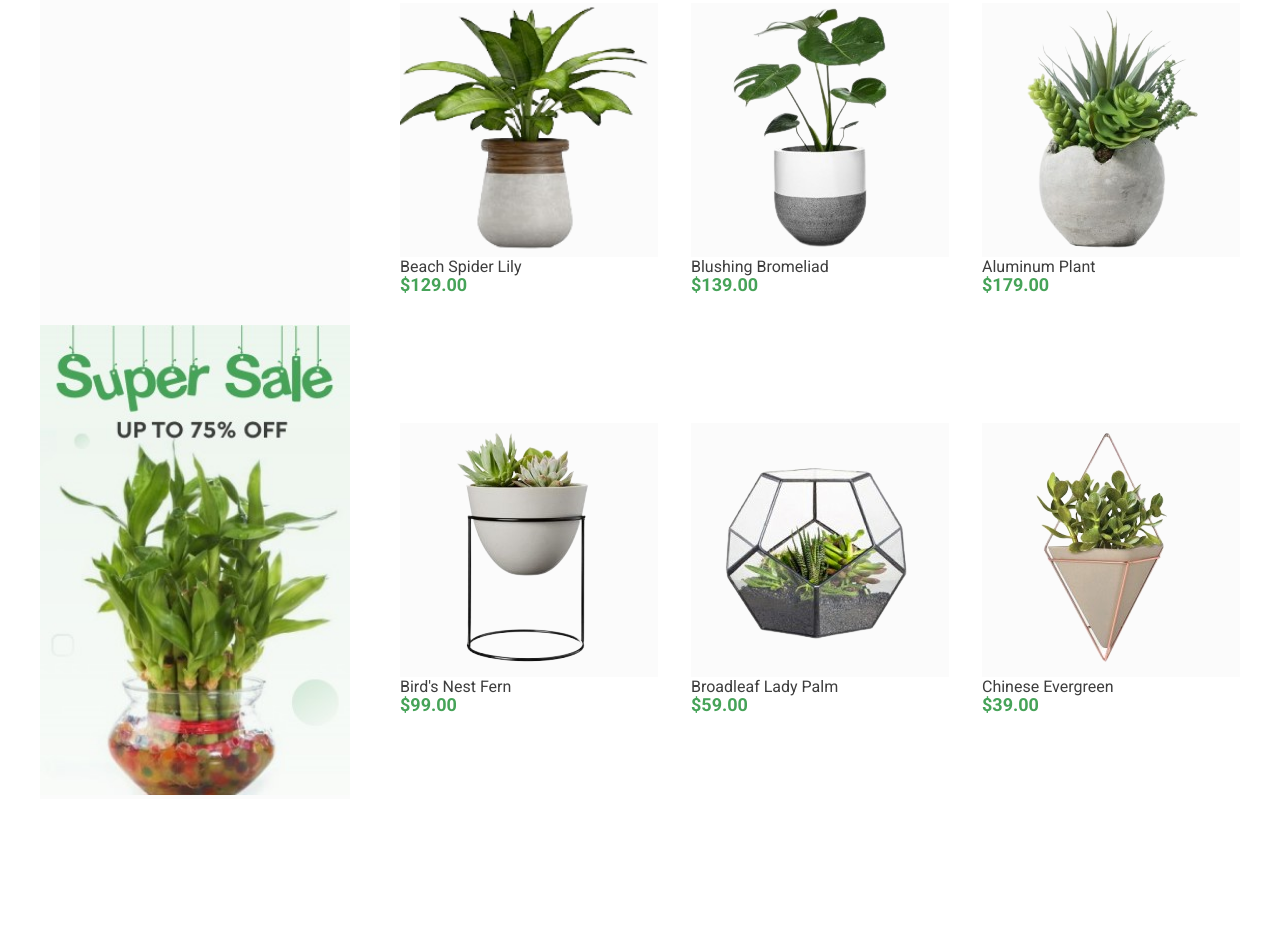
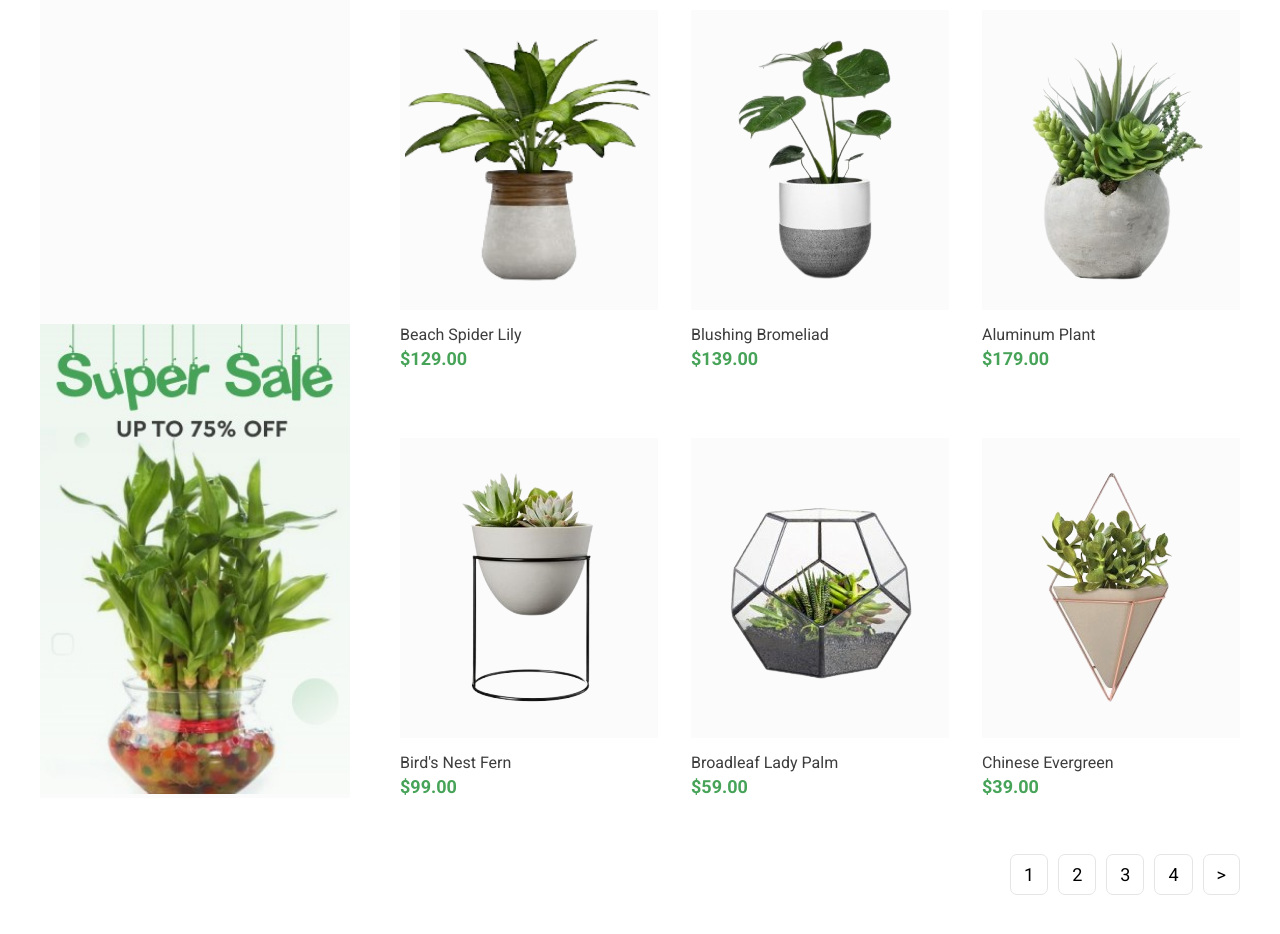
Before and after one commit to alurnana/float, a plain HTML site: page index.html in a window 1280 px wide. Shown: the part 534-1468 px from the top of the page. Before the commit the page ends 1377 px from the top, so only its background shows below. Drawn offline with Linux system fonts and the light colour scheme.

Commit message:
finished page

```diff
--- a/index.html
+++ b/index.html
@@ -55,7 +55,7 @@
                 </div>
                 <div class="card">
                     <div class="card-wrapper">
-                        <img src="./images/Angel_Wing.png" alt="Angel Wing Begonia">
+                        <img src="./images/Angel_Wing.png" alt="Angel_Wing">
                     </div>
                     <div class="card-info">
                         <a href="#">Angel Wing Begonia</a>
@@ -64,7 +64,7 @@
                 </div>
                 <div class="card">
                     <div class="card-wrapper">
-                        <img src="./images/African_Violet.png" alt="African Violet">
+                        <img src="./images/African_Violet.png" alt="African_Violet">
                     </div>
                     <div class="card-info">
                         <a href="#">African Violet</a>
@@ -73,7 +73,7 @@
                 </div>
                 <div class="card">
                     <div class="card-wrapper">
-                        <img src="./images/Beach_Spider_Lily.png" width="250px" height="250px" alt="Beach Spider Lily">
+                        <img src="./images/Beach_Spider_Lily.png" alt="Beach_Spider_Lily">
                     </div>
                     <div class="card-info">
                         <a href="#">Beach Spider Lily</a>
@@ -82,7 +82,7 @@
                 </div>
                 <div class="card">
                     <div class="card-wrapper">
-                        <img src="./images/Blushing_Bromeliad.png" alt="Blushing Bromeliad">
+                        <img src="./images/Blushing_Bromeliad.png" alt="Blushing_Bromeliad">
                     </div>
                     <div class="card-info">
                         <a href="#">Blushing Bromeliad</a>
@@ -91,7 +91,7 @@
                 </div>
                 <div class="card">
                     <div class="card-wrapper">
-                        <img src="./images/Aluminum_Plant.png" alt="Aluminum Plant">
+                        <img src="./images/Aluminum_Plant.png" alt="Aluminum_Plant">
                     </div>
                     <div class="card-info">
                         <a href="#">Aluminum Plant</a>
@@ -100,7 +100,7 @@
                 </div>
                 <div class="card">
                     <div class="card-wrapper">
-                        <img src="./images/Bird_s_Nest_Fern.png" alt="Bird's Nest Fern">
+                        <img src="./images/Bird_s_Nest_Fern.png" alt="Bird_s_Nest_Fern">
                     </div>
                     <div class="card-info">
                         <a href="#">Bird's Nest Fern</a>
@@ -109,7 +109,7 @@
                 </div>
                 <div class="card">
                     <div class="card-wrapper">
-                        <img src="./images/Broadleaf_Lady_Palm.png" alt="Broadleaf Lady Palm">
+                        <img src="./images/Broadleaf_Lady_Palm.png" alt="Broadleaf_Lady_Palm">
                     </div>
                     <div class="card-info">
                         <a href="#">Broadleaf Lady Palm</a>
@@ -118,7 +118,7 @@
                 </div>
                 <div class="card">
                     <div class="card-wrapper">
-                        <img src="./images/Chinese_Evergreen.png" alt="Chinese Evergreen">
+                        <img src="./images/Chinese_Evergreen.png" alt="Chinese_Evergreen">
                     </div>
                     <div class="card-info">
                         <a href="#">Chinese Evergreen</a>
@@ -126,6 +126,24 @@
                     </div>
                 </div>
             </div>
+
+            <div class="pages">
+                <div class="pages-block">
+                    <a href="">1</a>
+                </div>
+                <div class="pages-block">
+                    <a href="">2</a>
+                </div>
+                <div class="pages-block">
+                    <a href="">3</a>
+                </div>
+                <div class="pages-block">
+                    <a href="">4</a>
+                </div>
+                <div class="pages-block">
+                    <a href="">></a>
+                </div>
+            </div>
         </div>
      </div>
 </body>
--- a/style.css
+++ b/style.css
@@ -19,7 +19,7 @@ li {
 
 .wrapper {
     margin: 0 auto;
-    padding-top: 71px;
+    padding: 70px 0;
     width: 1200px;
 }
 
@@ -114,9 +114,7 @@ li {
 }
 
 .card {
-    /* outline: 1px solid black; */
     width: 258px;
-    height: 350px;
     margin-right: 33px;
     margin-bottom: 70px;
 }
@@ -126,12 +124,19 @@ li {
 }
 
 .card-wrapper {
+    display: flex;
+    justify-content: space-around;
+    padding: 25px 5px;
     background-color: rgba(251, 251, 251, 1);
 }
 
 .card img {
-    /* width: 250px;
-    height: 250px; */
+    width: 250px;
+    height: 250px;
+}
+
+.card-info {
+    padding-top: 15px;
 }
 
 .card-info a {
@@ -141,8 +146,37 @@ li {
 }
 
 .card-info p {
+    margin-top: 6px;
     font-size: 18px;
     line-height: 18px;
     color: rgba(70, 163, 88, 1);
     font-weight: 700;
 }
+
+.pages {
+    display: flex;
+    float: right;
+}
+
+.pages-block {
+    margin-left: 10px;
+}
+
+.pages-block a {
+    padding: 9px 13px;
+    border: 1px solid rgba(229, 229, 229, 1);
+    border-radius: 7px;
+    font-size: 18px;
+    line-height: 16px;
+}
+
+.pages-block a:hover {
+    border: 1px solid rgba(70, 163, 88, 1);
+    background-color: rgba(70, 163, 88, 1);
+    color: rgba(255, 255, 255, 1);
+    font-weight: 700;
+}
+
+.pages-block:first-child {
+    margin-left: 0px;
+}
```
